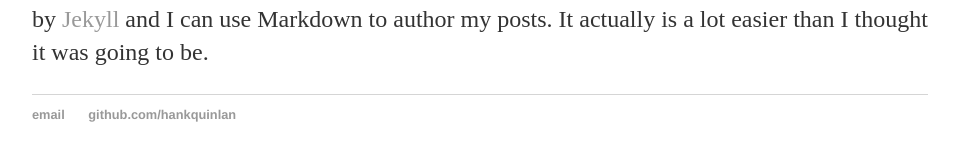
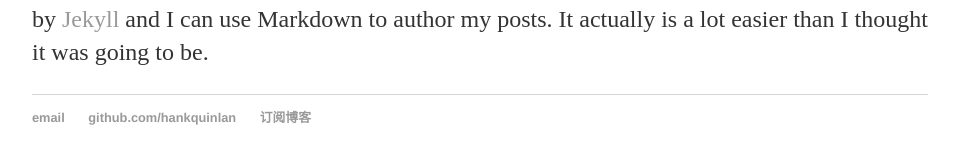
Before and after one commit to floin/floin2.github.io, a Jekyll site: the page built from _posts/2017-06-17-lfl-site-launched.md, in a window 1280 px wide. Shown: the part 286-450 px from the top of the page, without its empty margins (160-1119 px from the left). Built offline with Jekyll 4.4.1, drawn with Linux system fonts in a browser that asks for light colours.

Commit message:
Update default.html

```diff
--- a/_layouts/default.html
+++ b/_layouts/default.html
@@ -23,6 +23,7 @@
 	    		<ul>
 	        		<li><a href="mailto:hankquinlanhub@gmail.com">email</a></li>
 	        		<li><a href="https://github.com/hankquinlan">github.com/hankquinlan</a></li>
+				<li><a href="https://floin.github.io/blog/atom.xml">订阅博客</a></li>
 				</ul>
 			</footer>
 		</body>
```
